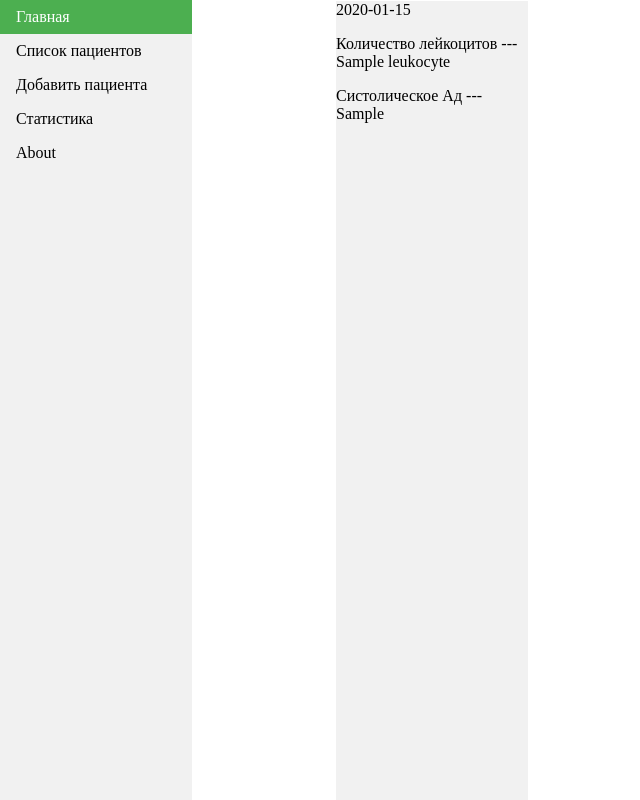
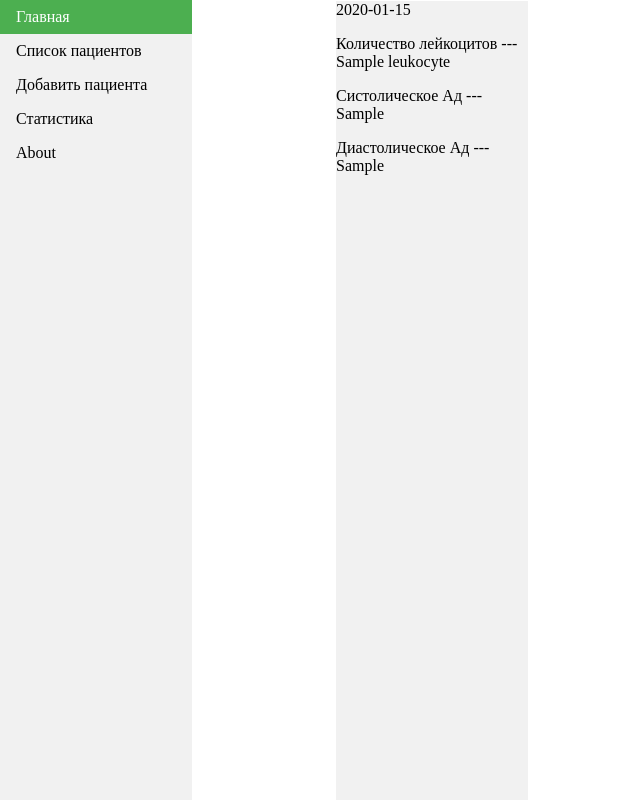
Before and after one commit to arduan/trening_Django, a Django app: template mysite/templates/analise.html in a window 1280 px wide. Shown: the top 800 px of the page, without its empty margins (0-640 px from the left). Run offline with Django 3.2, Linux system fonts and the light colour scheme; the template is opened without the code that fills it: most values are stand-ins (such as "Sample title", 1, 10 or a date in 2020).

Commit message:
Добавил новые поля в таблицу анализов.

```diff
--- a/mysite/templates/analise.html
+++ b/mysite/templates/analise.html
@@ -12,7 +12,8 @@
      <li>
          {{ dates.date }}
          <p>Количество лейкоцитов ---{{ dates.leukocyte }}</p>
-        <p>Систолическое Ад --- {{ dates.sys_ad }}</p>
+         <p>Систолическое Ад --- {{ dates.sys_ad }}</p>
+         <p>Диастолическое Ад --- {{ dates.dias_ad }}</p>
 
     </li>
     {% endfor %}
```
